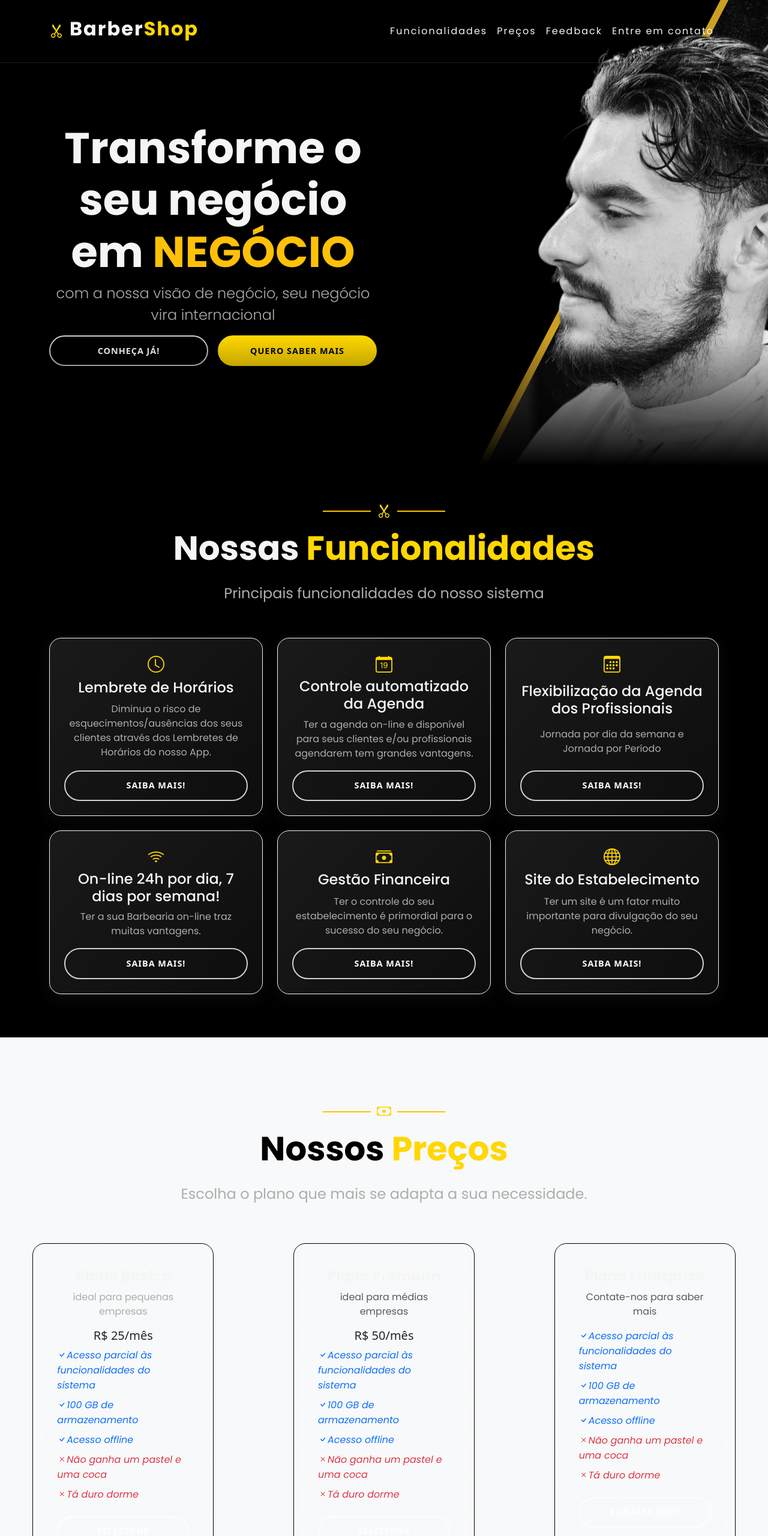
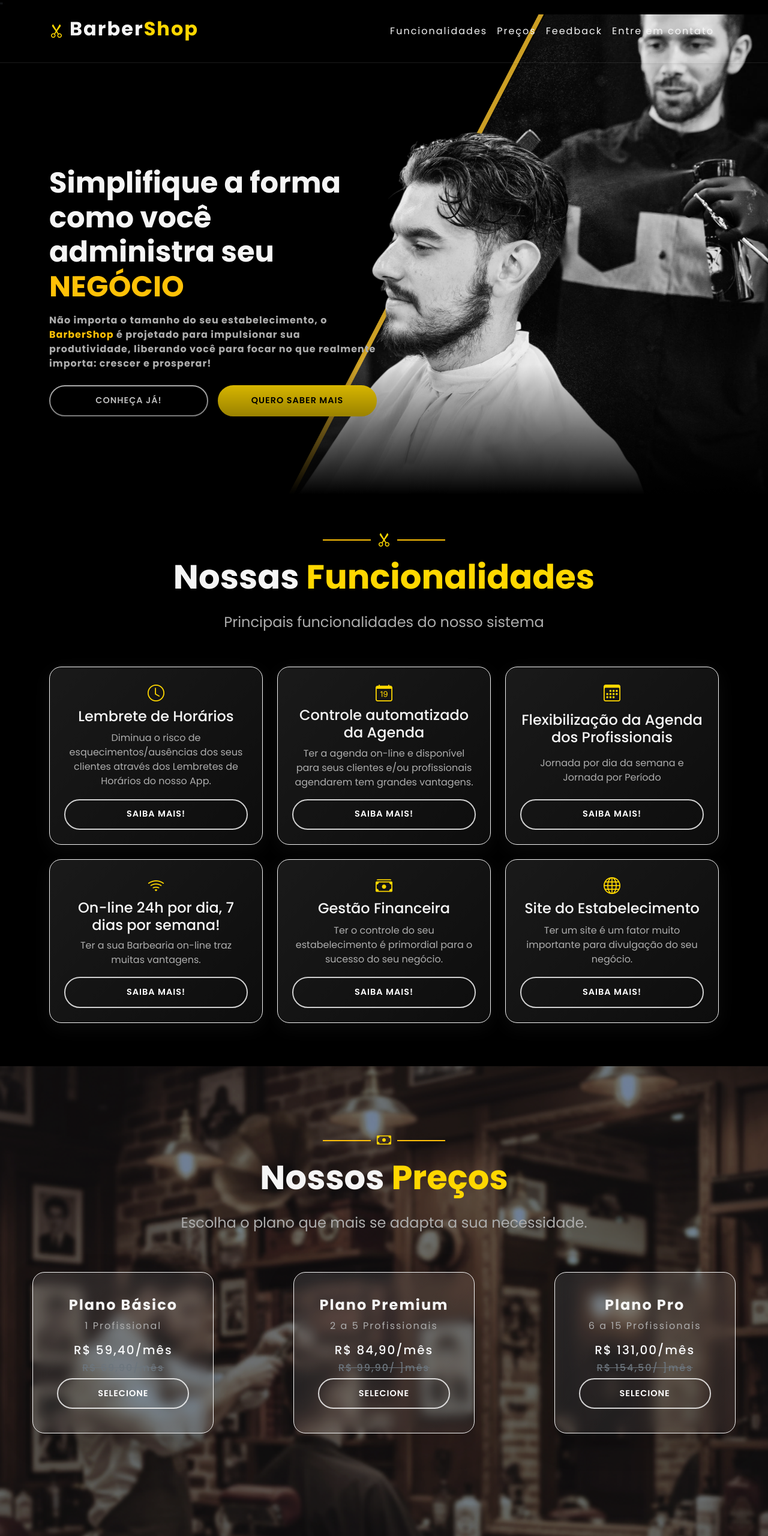
Before and after one commit to ArthurPinheiro0702/Landing-Page-Barbearia, a plain HTML site: page projetoBarbearia/index.html in a window 1280 px wide. Shown: the top 2560 px of the page at 60% size. Drawn offline with nearby package versions, Linux system fonts and the light colour scheme.

Commit message:
responsividade

```diff
--- a/projetoBarbearia/index.html
+++ b/projetoBarbearia/index.html
@@ -9,8 +9,6 @@
         integrity="sha384-LN+7fdVzj6u52u30Kp6M/trliBMCMKTyK833zpbD+pXdCLuTusPj697FH4R/5mcr" crossorigin="anonymous">
     <link rel="stylesheet" href="https://cdnjs.cloudflare.com/ajax/libs/bootstrap-icons/1.13.1/font/bootstrap-icons.min.css" integrity="sha512-t7Few9xlddEmgd3oKZQahkNI4dS6l80+eGEzFQiqtyVYdvcSG2D3Iub77R20BdotfRPA9caaRkg1tyaJiPmO0g==" crossorigin="anonymous" referrerpolicy="no-referrer" />"
     <link rel="stylesheet" href="style.css">
-   <link rel="shortcut icon" href="favicon.ico" type="image/x-icon">
-
 </head>
 
 <body>
@@ -42,34 +40,44 @@
         </div>
     </nav>
 
-    <section class="primeira-parte text-white align-items-center">
+    <section class="primeira-parte text-white align-items-center py-5">
   <div class="container">
-            <div class="row align-items-center gy-5 justify-content-center">
-                <div class="col-lg-6 text-center text-light-start" id="mensagem-centro">
-                    <h1 class="display-4" id="textoPrincipal">Transforme o seu negócio em <span class="text-warning">NEGÓCIO</span></h1>
-                    <p id="textoSecundario">com a nossa visão de negócio, seu negócio vira internacional</p>
-                    <div class="d-flex flex-column flex-sm-row gap-3 justify-content-center justify-content-lg-start">
+    <div class="row align-items-center gy-4 justify-content-center text-center text-lg-start">
+      <div class="col-12 col-lg-6" id="mensagem-centro">
+        <h1 class="display-5 fw-bold">
+          Simplifique a forma como você administra seu
+          <span class="text-warning">NEGÓCIO</span>
+        </h1>
+        <p class="fs-6 fw-bold mt-3" style="letter-spacing: 1px;">
+          Não importa o tamanho do seu estabelecimento,
+          o <span class="text-warning">BarberShop</span> é projetado para impulsionar sua
+          produtividade, liberando você para focar no que realmente importa:
+          crescer e prosperar!
+        </p>
+        <div class="d-flex flex-column flex-sm-row gap-3 justify-content-center justify-content-lg-start mt-4">
           <a class="btn btn-outline-light btn-lg w-100 w-sm-auto" href="#funcionalidades">Conheça já!</a>
           <a class="btn btn-outline-light btn-lg w-100 w-sm-auto" id="botaoDourado" href="#contato">Quero saber mais</a>
         </div>
       </div>
-                <div class="col-lg-6"></div>
+      <div class="col-12 col-lg-6 mt-4 mt-lg-0">
+      </div>
     </div>
   </div>
 </section>
 
+
     <section class="py-5" id="funcionalidades">
-        <div class="container justify-content-center text-center">
+        <div class="container">
             <div class="d-flex align-items-center justify-content-center">
                 <div class="bg-warning" style="height: 2px; width: 80px;"></div>
                 <i class="bi bi-scissors fs-4" style="padding: 10px;"></i>
                 <div class="bg-warning" style="height: 2px; width: 80px;"></div>
             </div>
-            <h1 class="display-4 mb-4 fw-bold">Nossas <span>Funcionalidades</span></h1>
-            <p class="fs-4">Principais funcionalidades do nosso sistema </p>
-            <div class="row justify-content-center text-center" id="cardsDiv">
-                <div class="col-4 mb-4">
-                    <div class="card h-100 p-4 d-flex flex-column justify-content-between position-relative">
+            <h1 class="display-4 mb-4 fw-bold text-center">Nossas <span>Funcionalidades</span></h1>
+            <p class="fs-4 text-center">Principais funcionalidades do nosso sistema</p>
+            <div class="row justify-content-center" id="cardsDiv">
+                <div class="col-12 col-md-6 col-lg-4 mb-4">
+                    <div class="card h-100 p-4 d-flex flex-column justify-content-between position-relative text-center">
                         <div>
                             <i class="bi bi-clock fs-3"></i>
                         </div>
@@ -78,8 +86,8 @@
                         <button class="btn btn-outline-light">Saiba mais!</button>
                     </div>
                 </div>
-                <div class="col-4 mb-4">
-                    <div class="card h-100 p-4 d-flex flex-column justify-content-between position-relative">
+                <div class="col-12 col-md-6 col-lg-4 mb-4">
+                    <div class="card h-100 p-4 d-flex flex-column justify-content-between position-relative text-center">
                         <div>
                             <i class="bi bi-calendar-date fs-3"></i>
                         </div>
@@ -88,8 +96,8 @@
                         <button class="btn btn-outline-light">Saiba mais!</button>
                     </div>
                 </div>
-                <div class="col-4 mb-4">
-                    <div class="card h-100 p-4 d-flex flex-column justify-content-between position-relative">
+                <div class="col-12 col-md-6 col-lg-4 mb-4">
+                    <div class="card h-100 p-4 d-flex flex-column justify-content-between position-relative text-center">
                         <div>
                             <i class="bi bi-calendar3 fs-3"></i>
                         </div>
@@ -98,8 +106,8 @@
                         <button class="btn btn-outline-light">Saiba mais!</button>
                     </div>
                 </div>
-                <div class="col-4 mb-4">
-                    <div class="card h-100 p-4 d-flex flex-column justify-content-between position-relative">
+                <div class="col-12 col-md-6 col-lg-4 mb-4">
+                    <div class="card h-100 p-4 d-flex flex-column justify-content-between position-relative text-center">
                         <div>
                             <i class="bi bi-wifi fs-3"></i>
                         </div>
@@ -108,8 +116,8 @@
                         <button class="btn btn-outline-light">Saiba mais!</button>
                     </div>
                 </div>
-                <div class="col-4 mb-4">
-                    <div class="card h-100 p-4 d-flex flex-column justify-content-between position-relative">
+                <div class="col-12 col-md-6 col-lg-4 mb-4">
+                    <div class="card h-100 p-4 d-flex flex-column justify-content-between position-relative text-center">
                         <div>
                             <i class="bi bi-cash-stack fs-3"></i>
                         </div>
@@ -118,8 +126,8 @@
                         <button class="btn btn-outline-light">Saiba mais!</button>
                     </div>
                 </div>
-                <div class="col-4 mb-4">
-                    <div class="card h-100 p-4 d-flex flex-column justify-content-between position-relative">
+                <div class="col-12 col-md-6 col-lg-4 mb-4">
+                    <div class="card h-100 p-4 d-flex flex-column justify-content-between position-relative text-center">
                         <div>
                             <i class="bi bi-globe fs-3"></i>
                         </div>
@@ -132,120 +140,72 @@
         </div>
     </section>
 
-    <section id="precos" class="py-5 bg-light">
-        <div class="container p-5">
+    <section id="precos" class="py-5 min-vh-100">
+        <div class="container py-5">
             <div class="d-flex align-items-center justify-content-center">
                 <div class="bg-warning" style="height: 2px; width: 80px;"></div>
                 <i class="bi bi-cash fs-4" style="padding: 10px;"></i>
                 <div class="bg-warning" style="height: 2px; width: 80px;"></div>
             </div>
             <div class="text-center">
-                <h1 class="fw-bold mb-4 display-4" style="color: black;">Nossos <span>Preços</span></h1>
+                <h1 class="fw-bold mb-4 display-4">Nossos <span>Preços</span></h1>
                 <p class="fs-4">Escolha o plano que mais se adapta a sua necessidade.</p>
             </div>
         </div>
         <div class="row g-4">
             <div class="col-lg-3 col-md-6 mx-auto">
-                <div class="card h-100 p-4" style="border: 1px solid black">
+                <div class="card h-100 p-4 shadow-lg" >
                     <div class="text-center card-body">
-                        <h4 class="fw-bold">Plano Básico</h4>
-                        <p>ideal para pequenas empresas</p>
-                        <h5>R$ 25/mês</h5>
-                        <ul class="list-unstyled mb-4">
-                            <li class="mb-2 text-start">
-                                <i class="bi bi-check text-primary me-2">Acesso parcial às funcionalidades do sistema</i>
-                            </li>
-                            <li class="mb-2 text-start">
-                                <i class="bi bi-check text-primary me-2">100 GB de armazenamento</i>
-                            </li>
-                            <li class="mb-2 text-start">
-                                <i class="bi bi-check text-primary me-2">Acesso offline</i>
-                            </li>
-                            <li class="mb-2 text-start">
-                                <i class="bi bi-x text-danger me-2">Não ganha um pastel e uma coca</i>
-                            </li>
-                            <li class="mb-2 text-start">
-                                <i class="bi bi-x text-danger me-2">Tá duro dorme</i>
-                            </li>
-                        </ul>
+                        <h4 class="fw-bold" style="letter-spacing: 2px;">Plano Básico</h4>
+                        <p style="letter-spacing: 2px;">1 Profissional</p>
+                        <h5 class ="text-light rounded-4" style="letter-spacing: 2px;">R$ 59,40/mês</h5>
+                        <h6 class ="text-secondary" style="text-decoration: line-through; letter-spacing: 2px;">R$ 69,90/mês</h6>
                         <a href="#" class="btn btn-outline-light w-100">Selecione</a>
                     </div>
                 </div>
             </div>
             <div class="col-lg-3 col-md-6 mx-auto">
-                <div class="card h-100 p-4" style="border: 1px solid black">
+                <div class="card h-100 p-4 shadow-lg" >
                     <div class="text-center card-body">
-                        <span class=""></span>
-                        <h4 class="fw-bold">Plano Premium</h4>
-                        <p class="text-muted">ideal para médias empresas</p>
-                        <h5>R$ 50/mês</h5>
-                        <ul class="list-unstyled mb-4">
-                            <li class="mb-2 text-start">
-                                <i class="bi bi-check text-primary me-2">Acesso parcial às funcionalidades do sistema</i>
-                            </li>
-                            <li class="mb-2 text-start">
-                                <i class="bi bi-check text-primary me-2">100 GB de armazenamento</i>
-                            </li>
-                            <li class="mb-2 text-start">
-                                <i class="bi bi-check text-primary me-2">Acesso offline</i>
-                            </li>
-                            <li class="mb-2 text-start">
-                                <i class="bi bi-x text-danger me-2">Não ganha um pastel e uma coca</i>
-                            </li>
-                            <li class="mb-2 text-start">
-                                <i class="bi bi-x text-danger me-2">Tá duro dorme</i>
-                            </li>
-                        </ul>
+                        <h4 class="fw-bold" style="letter-spacing: 2px;">Plano Premium</h4>
+                        <p style="letter-spacing: 2px;">2 a 5 Profissionais</p>
+                        <h5 class ="text-light rounded-4" style="letter-spacing: 2px;">R$ 84,90/mês</h5>
+                        <h6 class ="text-secondary" style="text-decoration: line-through; letter-spacing: 2px;">R$ 99,90/ ]mês</h6>
                         <a href="#" class="btn btn-outline-light w-100">Selecione</a>
                     </div>
                 </div>
             </div>
             <div class="col-lg-3 col-md-6 mx-auto">
-                <div class="card h-100 p-4" style="border: 1px solid black">
+                <div class="card h-100 p-4 shadow-lg" >
                     <div class="text-center card-body">
-                        <h4 class="fw-bold">Plano Enterprise</h4>
-                        <p class="text-muted">Contate-nos para saber mais</p>
-                        <ul class="list-unstyled mb-4">
-                            <li class="mb-2 text-start">
-                                <i class="bi bi-check text-primary me-2">Acesso parcial às funcionalidades do sistema</i>
-                            </li>
-                            <li class="mb-2 text-start">
-                                <i class="bi bi-check text-primary me-2">100 GB de armazenamento</i>
-                            </li>
-                            <li class="mb-2 text-start">
-                                <i class="bi bi-check text-primary me-2">Acesso offline</i>
-                            </li>
-                            <li class="mb-2 text-start">
-                                <i class="bi bi-x text-danger me-2">Não ganha um pastel e uma coca</i>
-                            </li>
-                            <li class="mb-2 text-start">
-                                <i class="bi bi-x text-danger me-2">Tá duro dorme</i>
-                            </li>
-                        </ul>
-                        <a href="#" class="btn btn-outline-light w-100">Contate-nos!</a>
+                        <h4 class="fw-bold" style="letter-spacing: 2px;">Plano Pro</h4>
+                        <p style="letter-spacing: 2px;">6 a 15 Profissionais</p>
+                        <h5 class ="text-light rounded-4" style="letter-spacing: 2px;">R$ 131,00/mês</h5>
+                        <h6 class ="text-secondary" style="text-decoration: line-through; letter-spacing: 2px;">R$ 154,50/ ]mês</h6>
+                        <a href="#" class="btn btn-outline-light w-100">Selecione</a>
                     </div>
                 </div>
             </div>
         </div>
     </section>
-    <section id="depoimentos py-5">
-        <div class="container py-5">
+    <section id="depoimentos" class="py-5 bg-light">
+        <div class="container p-5 shadow-lg rounded-4">
             <div class="d-flex align-items-center justify-content-center">
                    <div class="bg-warning" style="height: 2px; width: 80px;"></div>
                    <i class="bi bi-person fs-4" style="padding: 10px;"></i>
                    <div class="bg-warning" style="height: 2px; width: 80px;"></div>
             </div>
             <div class="text-center mb-5">
-                <h1 class="fw-bold text-light fs-1 display-4" style="letter-spacing: 2px;">Feed<span>back</span></h1>
+                <h1 class="fw-bold fs-1 display-4" style="color: black; letter-spacing: 2px;">Feed<span>back</span></h1>
                 <p class="fs-4">Depoimentos dos nosso clientes.</p>
             </div>
             <div class="row g-4">
                 <div class="col-md-4">
-                    <div class="card h-100 p-4">
+                    <div class="card h-100 p-4 shadow-lg">
                         <div class="d-flex align-items-center mb-4">
                             <img src="img/negodi.png" alt="" class="imagem-testemunha">
                             <div class="ms-3">
-                                <h5 class="bm-0 text-light">Nego Di</h5>
+                                <h5 class="bm-0">Nego Di</h5>
                                 <small>Cargo: Presidiário</small>
                             </div>
                         </div>
@@ -253,11 +213,11 @@
                     </div>
                 </div>
                 <div class="col-md-4">
-                    <div class="card h-100 p-4">
+                    <div class="card h-100 p-4 shadow-lg">
                         <div class="d-flex align-items-center mb-4">
                             <img src="img/damiao.png" alt="" class="imagem-testemunha">
                             <div class="ms-3">
-                                <h5 class="bm-0 text-light">Leandro Damião</h5>
+                                <h5 class="bm-0">Leandro Damião</h5>
                                 <small>Cargo: Jogador de Pelota</small>
                             </div>
                         </div>
@@ -265,11 +225,11 @@
                     </div>
                 </div>
                 <div class="col-md-4">
-                    <div class="card h-100 p-4">
+                    <div class="card h-100 p-4 shadow-lg">
                         <div class="d-flex align-items-center mb-4">
                             <img src="img/craqueneto.png" alt="" class="imagem-testemunha">
                             <div class="ms-3">
-                                <h5 class="bm-0 text-light">Craque Neto</h5>
+                                <h5 class="bm-0">Craque Neto</h5>
                                 <small>Cargo: Apresentador</small>
                             </div>
                         </div>
@@ -277,11 +237,11 @@
                     </div>
                 </div>
                 <div class="col-md-4">
-                    <div class="card h-100 p-4">
+                    <div class="card h-100 p-4 shadow-lg">
                         <div class="d-flex align-items-center mb-4">
                             <img src="img/craqueneto.png" alt="" class="imagem-testemunha">
                             <div class="ms-3">
-                                <h5 class="bm-0 text-light">Craque Neto</h5>
+                                <h5 class="bm-0">Craque Neto</h5>
                                 <small>Cargo: Apresentador</small>
                             </div>
                         </div>
@@ -289,11 +249,11 @@
                     </div>
                 </div>
                 <div class="col-md-4">
-                    <div class="card h-100 p-4">
+                    <div class="card h-100 p-4 shadow-lg">
                         <div class="d-flex align-items-center mb-4">
                             <img src="img/craqueneto.png" alt="" class="imagem-testemunha">
                             <div class="ms-3">
-                                <h5 class="bm-0 text-light">Craque Neto</h5>
+                                <h5 class="bm-0">Craque Neto</h5>
                                 <small>Cargo: Apresentador</small>
                             </div>
                         </div>
@@ -301,11 +261,11 @@
                     </div>
                 </div>
                 <div class="col-md-4">
-                    <div class="card h-100 p-4">
+                    <div class="card h-100 p-4 shadow-lg">
                         <div class="d-flex align-items-center mb-4">
                             <img src="img/craqueneto.png" alt="" class="imagem-testemunha">
                             <div class="ms-3">
-                                <h5 class="bm-0 text-light">Craque Neto</h5>
+                                <h5 class="bm-0">Craque Neto</h5>
                                 <small>Cargo: Apresentador</small>
                             </div>
                         </div>
@@ -316,14 +276,22 @@
         </div>
     </section>
 
-    <section class="align-items-center pt-5 bg-light" id="contato">
-        <div class="container">
+    <section class="align-items-center bg-light py-5" id="contato">
+        <div class="container p-5 rounded-4 shadow-lg">
+            <div class="d-flex align-items-center justify-content-center">
+                   <div class="bg-warning" style="height: 2px; width: 80px;"></div>
+                   <i class="bi bi-person fs-4" style="padding: 10px;"></i>
+                   <div class="bg-warning" style="height: 2px; width: 80px;"></div>
+            </div>
+            <div class="text-center mb-5">
+                <h1 class="fw-bold fs-1 display-4" style="color: black; letter-spacing: 2px;">Entre em<span> Contato</span></h1>
+                <p class="fs-4">Nos mande uma mensagem!</p>
+            </div>
             <div class="row justify-content-center text-center">
                 <div class="col-12 col-md-6 col-lg-4">
-                    <div class="card">
-                        <div class="card-body shadow-sm p-5">
-                            <h2 class="fw-bold">Entre em contato</h2>
-                            <p>Estamos aqui para ajudar!</p>
+                    <div class="card shadow-lg">
+                        <div class="card-body h-100 shadow-sm p-5">
+                            <p class="fs-3">Estamos aqui para ajudar!</p>
                             <form>
                                 <div class="mb-3 text-start form-floating">
                                     <input type="text" id="nome" class="form-control" placeholder="Digite seu nome">
@@ -335,13 +303,13 @@
                                     <label for="email" class="form-label">Email para contato :</label>
                                 </div>
 
-                                <div class="mb-3 text-start form-floating">
+                                <div class="mb-3 text-start">
                                     <textarea id="faleMais" rows="4" class="form-control"placeholder="Descreva seu problema..."></textarea>
                                     <label for="faleMais" class="form-label">Nos resuma seu problema :</label>
                                 </div>
 
                                 <div class="d-grid">
-                                    <button type="submit" class="btn btn-outline-light btn-lg">Enviar</button>
+                                    <button type="submit" class="btn btn-outline-light btn-lg text-secondary border-secondary">Enviar</button>
                                 </div>
                             </form>
                         </div>
@@ -352,7 +320,7 @@
     </section>
 
 
-    <footer class="text-light py-4 bg-light">
+    <footer class="text-light py-4">
         <div class="container text-center">
             <p class="mb-0">TODOS DIREITOS RESERVADOS</p>
         </div>
--- a/projetoBarbearia/style.css
+++ b/projetoBarbearia/style.css
@@ -2,6 +2,7 @@
 
 body {
     background: black;
+    font-family: "Poppins", sans-serif;
 }
 
 
@@ -9,8 +10,34 @@ body {
     background: url(img/Design\ sem\ nome.png);
     background-position: 10% center;
     height: 100vh;
-    min-height: unset;
+    background-size: cover;
+    background-repeat: no-repeat;
     position: relative;
+}
+
+@media (max-width: 768px) {
+    .primeira-parte {
+        background-image: url(img/fundoResponsivo.png);
+        justify-content: center;
+        text-align: center;
+        height: 95vh;
+    }
+    #mensagem-centro p {
+        color: whitesmoke;
+        font-size: 1rem !important;
+        margin: 0 20px;
+        letter-spacing: 1px;
+    }
+    #mensagem-centro h1 {
+        font-size: 3rem !important;
+        margin: 0 20px;
+    }
+    .navbar {
+        background: rgba(0, 0, 0, 0.5) !important;
+        backdrop-filter: blur(10px);
+        -webkit-backdrop-filter: blur(10px);
+    }
+
 }
 
 .primeira-parte::after {
@@ -35,7 +62,7 @@ h1, h2, h3, h4, small, p, i, a, label {
     font-family: "Poppins";
     color: whitesmoke;
 }
-p {
+p, small {
     color: rgb(173, 173, 173);
 }
 span, i{
@@ -102,16 +129,6 @@ span, i{
     width: 100%;
 }
 
-#textoPrincipal {
-    font-size: 4.5rem;
-    font-weight: 700;
-}
-
-#textoSecundario {
-    font-size: 1.5rem;
-    font-weight: 300;
-}
-
 .btn-outline-light {
     border: 2px solid rgba(255, 255, 255, 0.8);
     background: transparent;
@@ -161,6 +178,13 @@ span, i{
     transform: translateY(-10px);
 }
 
+#precos{
+    background-image: url(img/imagemFundo.png);
+    background-repeat: no-repeat;
+    background-size: cover;
+}
+
+
 
 @keyframes fadeInUp {
     from {
```
Also changed, not shown: projetoBarbearia/img/imagemFundo.png (added), 3 other files. Lines whose indentation alone changed are shown as unchanged.
